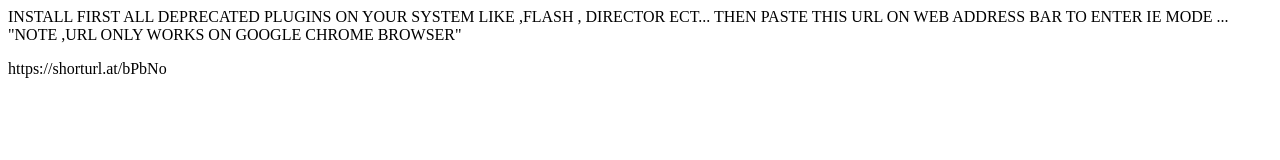
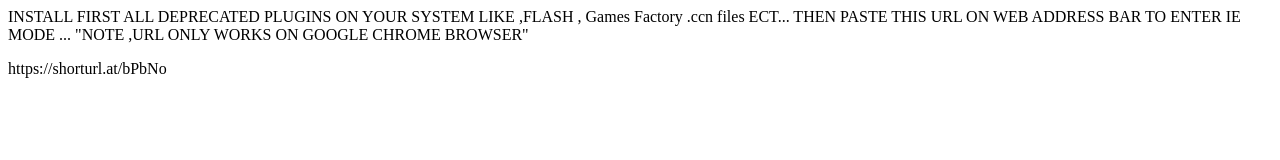
Before and after one commit to neftalilopez/iemode.github.io, a plain HTML site: page index.html in a window 1280 px wide. Drawn offline with Linux system fonts and the light colour scheme.

Commit message:
Update index.html

```diff
--- a/index.html
+++ b/index.html
@@ -8,7 +8,7 @@
 
 <body>
 INSTALL FIRST ALL DEPRECATED PLUGINS ON YOUR SYSTEM
-LIKE ,FLASH , DIRECTOR ECT... THEN
+LIKE ,FLASH , Games Factory .ccn files ECT... THEN
 PASTE THIS URL ON WEB ADDRESS BAR TO ENTER IE MODE ...
 "NOTE ,URL ONLY WORKS ON GOOGLE CHROME BROWSER"
 
```
